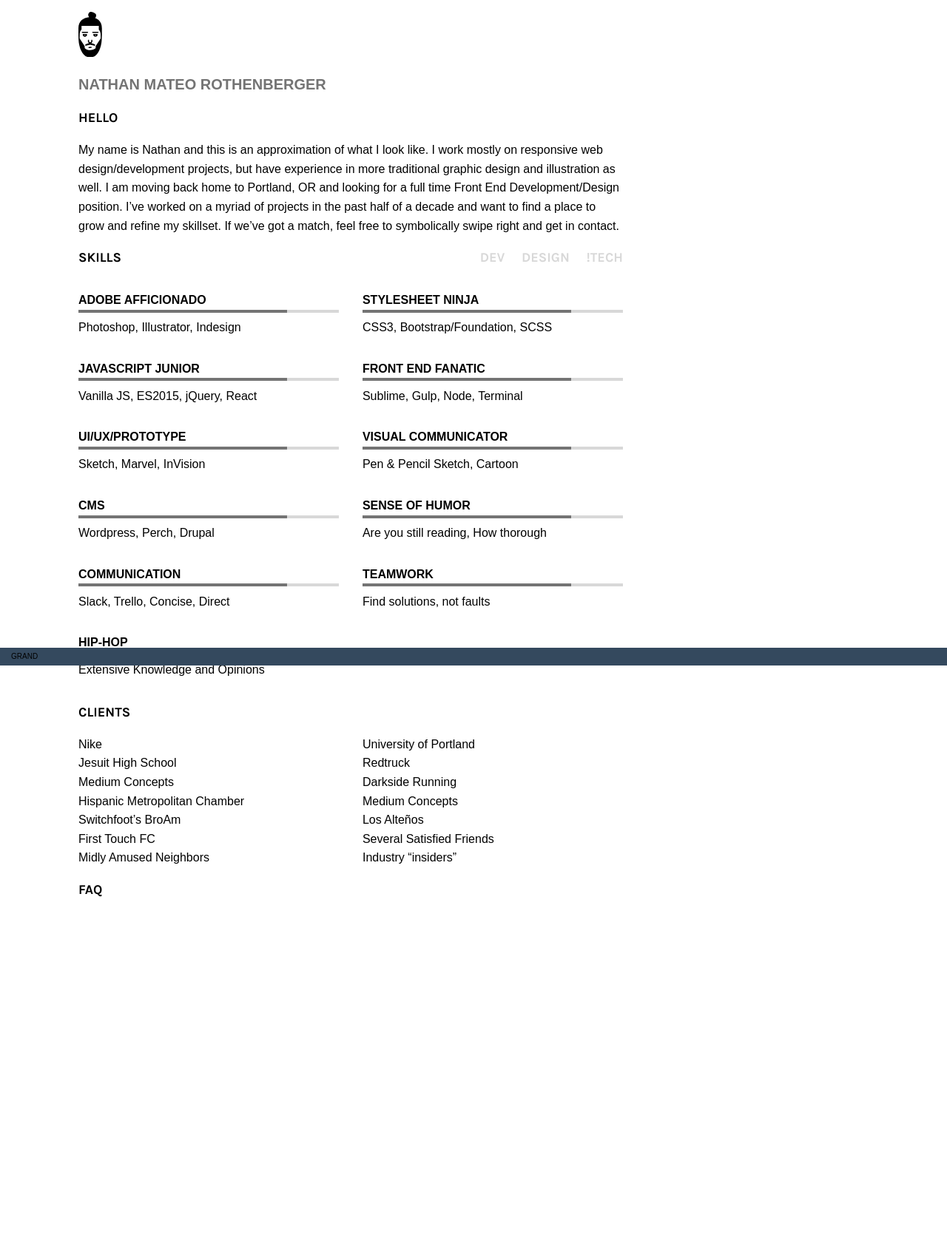
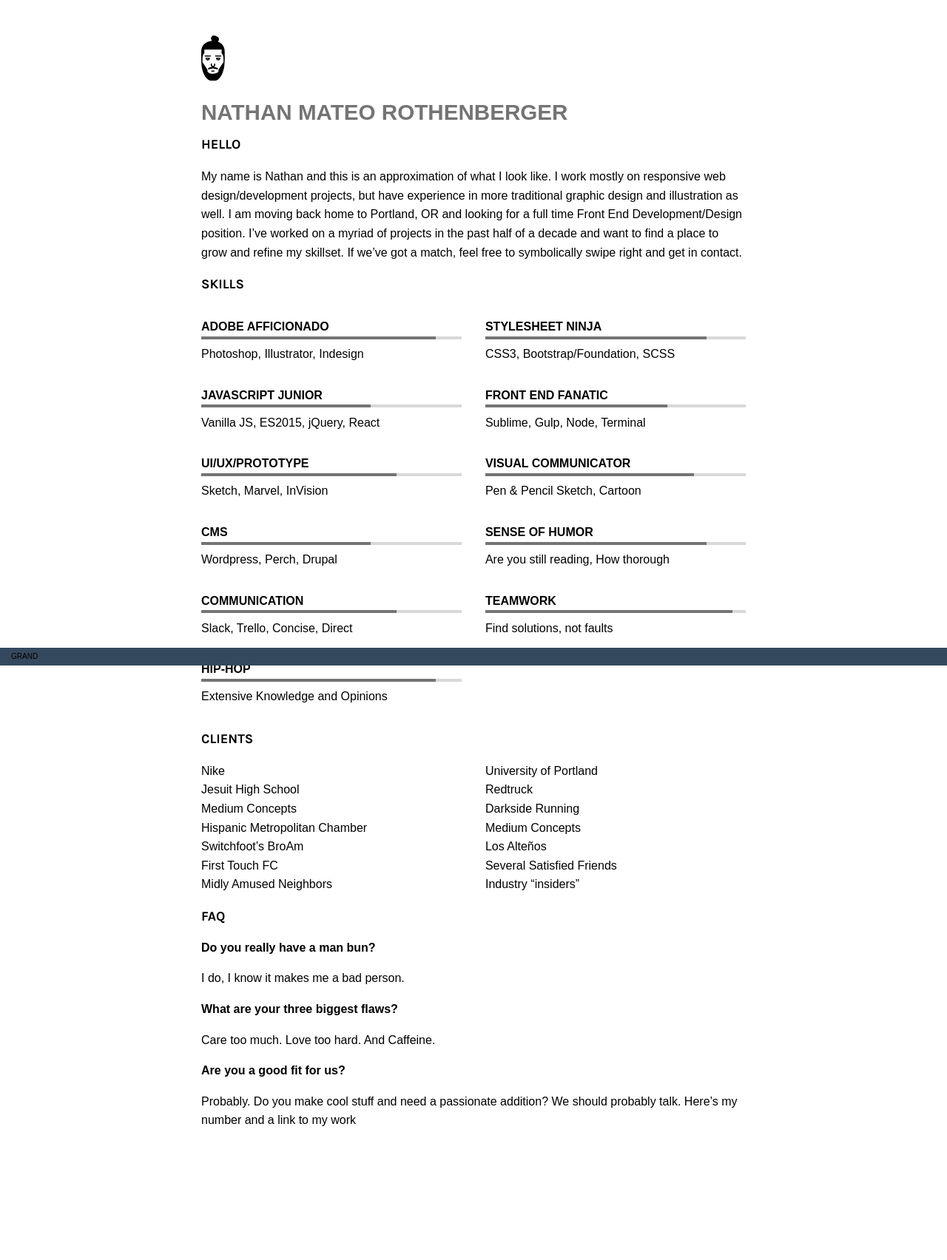
Before and after one commit to rttnbrgr/tales, a Jekyll site: the page built from resume.html, in a window 1280 px wide. Shown: the whole page at 74% size. Built offline with Jekyll 4.4.1, drawn with Linux system fonts in a browser that asks for light colours; nearby versions of some CDN libraries; Markdown is read by kramdown in place of the engine named in the settings; before the commit the page ends 1393 px from its top, so only the background shows below that.

Commit message:
Resume edits. Hide toggle behavior

```diff
--- /dev/null
+++ b/CNAME
@@ -0,0 +1 @@
+alleged-wave.surge.sh
--- a/_data/resume.yml
+++ b/_data/resume.yml
@@ -1,65 +1,87 @@
 skill-tags:
+- 'all'
 - 'dev'
 - 'design'
-- '!tech'
+- 'non'
 
 skills:
 - {
   title: Adobe Afficionado,
   level: 50,
-  details: 'Photoshop, Illustrator, Indesign'
+  hack: 18, # out of 20
+  details: 'Photoshop, Illustrator, Indesign',
+  tag: design
 }
 - {
   title: Stylesheet Ninja,
-  level: 50,
-  details: 'CSS3, Bootstrap/Foundation, SCSS'
+  level: 100,
+  hack: 17,
+  details: 'CSS3, Bootstrap/Foundation, SCSS',
+  tag: dev
 }
 - {
   title: Javascript Junior ,
-  level: 50,
-  details: 'Vanilla JS, ES2015, jQuery, React'
+  level: 20,
+  hack: 13,
+  details: 'Vanilla JS, ES2015, jQuery, React',
+  tag: dev
 }
 - {
   title: Front End Fanatic,
   level: 50,
-  details: 'Sublime, Gulp, Node, Terminal'
+  hack: 14,
+  details: 'Sublime, Gulp, Node, Terminal',
+  tag: dev
 }
 - {
   title: UI/UX/Prototype,
   level: 50,
-  details: 'Sketch, Marvel, InVision'
+  hack: 15,
+  details: 'Sketch, Marvel, InVision',
+  tag: design
 }
 - {
   title: Visual Communicator,
   level: 50,
-  details: 'Pen & Pencil Sketch, Cartoon'
+  hack: 16,
+  details: 'Pen & Pencil Sketch, Cartoon',
+  tag: design
 }
 - {
   title: CMS,
   level: 50,
-  details: 'Wordpress, Perch, Drupal'
+  hack: 13,
+  details: 'Wordpress, Perch, Drupal',
+  tag: dev
 }
 - {
   title: Sense of Humor,
   level: 50,
-  details: 'Are you still reading, How thorough'
+  hack: 17,
+  details: 'Are you still reading, How thorough',
+  tag: non
 }
 - {
   title: Communication,
   level: 50,
-  details: 'Slack, Trello, Concise, Direct'
+  hack: 15,
+  details: 'Slack, Trello, Concise, Direct',
+  tag: non
 }
 - {
   title: Teamwork,
   level: 50,
-  details: 'Find solutions, not faults'
+  hack: 19,
+  details: 'Find solutions, not faults',
+  tag: non
 }
 - {
   title: Hip-Hop,
   level: 50,
-  details: 'Extensive Knowledge and Opinions'
+  hack: 18,
+  details: 'Extensive Knowledge and Opinions',
+  tag: non
 }
-
 
 clients:
 - Nike
@@ -76,3 +98,11 @@
 - Several Satisfied Friends
 - Midly Amused Neighbors
 - Industry “insiders”
+
+faq:
+- { question: 'Do you really have a man bun?',
+    answer: 'I do, I know it makes me a bad person.' }
+- { question: 'What are your three biggest flaws?',
+    answer: 'Care too much. Love too hard. And Caffeine.' }
+- { question: 'Are you a good fit for us?',
+    answer: 'Probably. Do you make cool stuff and need a passionate addition? We should probably talk. Here’s my number and a link to my work' }
--- a/assets/css/3-modules/_modules-index.scss
+++ b/assets/css/3-modules/_modules-index.scss
@@ -54,7 +54,8 @@
 	h1 {
 		color: $grey-med;
 		margin-bottom: 0;
-		font-size: 1.25em;
+		font-size: 1.85em;
+		line-height: 1;
 		text-align: left;
 	}
 
@@ -76,9 +77,14 @@
 
 	@include bp(mama) {
 		margin-left: 6rem;
+		margin: 2em auto;
 		p { font-size: 1em; }
 	}
 
+}
+
+a.btn__new {
+	display: none;
 }
 
 // .skill__tag-header {
@@ -88,6 +94,7 @@
 	// h2 { position: relative;}
 
 	.tags {
+		display: none;
 		position: absolute;
 		right: 0;
 		top: 0;
@@ -106,6 +113,15 @@
 
 // }
 
+
+@for $i from 1 through 20 {
+	.skill__level--#{$i}::before {
+		background-color: pink;
+		width: calc( #{$i} * 5% );
+	}
+}
+
+
 .skill__container {
 	// DEBUG
 	// background-color: $box8;
@@ -113,6 +129,9 @@
 
 	.skill {
 		margin: 1rem 0;
+		&:gt(4) {
+			color: blue;
+		}
 	}
 
 
@@ -122,12 +141,23 @@
 		display: block;
 		margin: 0 0 .5rem 0;
 
-		&:before {
+		&::before {
 			content: "";
 			background-color: $grey-med;
-			@include size(80% 100%);
+			@include size(0 100%);
 			display: block;
+			// content: attr(data-skill);
+			// width: attr(data-skill);
 		}
+
+		// hacky width for 5% increments
+		@for $i from 1 through 20 {
+			&.skill__level--#{$i}::before {
+				width: calc( #{$i} * 5% );
+			}
+		}
+
+
 	}
 
 	.skill--text {
@@ -164,7 +194,7 @@
   	}
 	}
 
-	@include bp(mama) {
+	@include bp(baby) {
 
 
 		@include outer-container();
--- /dev/null
+++ b/assets/css/4-page/_sfp-article.scss
@@ -0,0 +1,147 @@
+//////////////////////////////////////////
+// Article
+
+.content {
+	padding: 3em 0;
+	clear: both;
+
+	// @768, set them to 1/2 ht and give space
+	@include bp(mama) {
+		min-height: 50%;
+		min-height: 50vh;
+		margin-bottom: 2em;
+	}
+}
+
+//////////////////////////////////////////
+// Cover Letter
+
+#sfp-cover-letter {
+	// do i need this
+	background-color: white;
+
+	.content-img {
+		position: relative;
+		display: block;
+		width: 100%;
+		padding: 0 2em;
+
+		svg {
+			fill: $blue1;
+			max-width: 100%;
+			height: 100%;
+		}
+	}
+
+	.content-text {
+		position: relative;
+		display: block;
+		width: 100%;
+	}
+
+	@include bp(mama) {
+
+		.content-img {
+			float: left;
+			width: 40%;
+			padding: 2em;
+			&.right { float: right; }
+			svg { height: 20em; }
+		}
+
+		.content-text {
+			width: 60%;
+			float: left;
+		}
+	}
+}
+
+//////////////////////////////////////////
+// Thank You Section
+
+#sfp-thanks {
+	background-color: $blue1;
+	// padding: 2em 0;
+	overflow: hidden;
+
+	h1 { color: white; }
+	p {
+		max-width: 46em;
+		a {
+			color: white;
+			&:hover { color: $blue2; }
+		}
+	}
+
+	// Thanks
+	.thanks {
+
+		margin-bottom: 0;
+		min-height: 0;
+
+		a.contact {
+			display: block;
+			font-weight: 400;
+			padding-bottom: 1em;
+			@extend %levitate;
+
+			i { margin-right: 0.4em; }
+
+			@include bp(baby) {
+				display: inline-block;
+				padding: 1em 2em;
+			}
+		}
+	}
+	// Video
+	.video {
+
+		// background-color: rgba(52,114,145, 0.4);
+		// padding: 3em 0;
+
+		@include display(flex);
+		@include flex-direction(column);
+	  @include justify-content(center);
+
+		position: relative;
+		max-width: 50em;
+		margin: -1em auto 3em;
+
+		@include bp(mama) {
+			// margin: -2em auto 3em;
+			// border: 6px solid $blue2;
+			padding: 0;
+			margin-top: 1em;
+			background-color: $blue2;
+
+			a.thanks-play {
+				color: $blue1;
+		 	 &:hover { color: white; }
+			}
+		}
+	}
+}
+
+.videoWrapper {
+	// position: relative;
+	padding-bottom: 56.25%; /* 16:9 */
+	padding-top: 1.6em; // change to ems
+	height: 0;
+	overflow: hidden;
+	@include transition(all .5s linear);
+	// this is how we hide it
+	&.curtains { padding: 0; }
+
+	iframe {
+		@include position(absolute, 0);
+		@include size(100%);
+	}
+}
+
+
+//////////////////////////////////////////
+// FAQ
+
+#sfp-faw {
+	// nothing?
+}
--- /dev/null
+++ b/assets/css/4-page/_sfp-base.scss
@@ -0,0 +1,113 @@
+// Lato
+@import url(http://fonts.googleapis.com/css?family=Lato:300,400,700);
+$sfp-font-family: 'lato', helvetica-neue, sans-serif;
+
+// COLORS
+$blue1: #5dbce6; // light blue
+$blue2: #347291; // dark blue
+
+%levitate {
+	@include transform( translatey(9%) );
+	&:hover { @include transform( translatey(0%) ); }
+}
+
+// The wrapper bg
+.sfp-wrapper {
+	// stretch the wrapper on small screens
+	@include position(absolute, 0 0 -25% 0);
+
+	// this is all for the slide movement
+	z-index: 9999;
+	@include transform( translatex(100%) );
+	@include transition(all .5s ease-out);
+	&.slide { @include transform( translatex(0%) ); }
+
+	// switch back to screen size at 480
+	@include bp(baby) { @include position(absolute, 0); }
+
+	// debug
+	background-color: pink;
+	// background-color: white;
+
+	// mutltiple backgrounds stuff
+	&:after, &:before {
+		content: "";
+	  @include position(absolute, 0);
+	  z-index: -1;
+	}
+
+	// the gradient
+	&:after {
+		@include background-image( linear-gradient(0deg, rgba(93, 188, 230, 0.4) 0%, rgba(52, 114, 145, 0.9) 100%) );
+	}
+
+	// the mountains
+	&:before {
+		background-image: url("/assets/img/sfp-bg.jpeg") ;
+  	background-position: center bottom;
+  	background-repeat: no-repeat;
+  	background-size: cover;
+  	// fix for iOS scrolling issue
+  	@include bp(papa) { background-attachment: fixed; }
+	}
+}
+
+// TYPOGRAPHY
+.sfp-wrapper {
+	font-family: $sfp-font-family;
+	font-weight: 400;
+	line-height: 2;
+	text-align: center;
+
+	a {
+		@include transition(all .25s ease-in-out);
+		text-decoration: none;
+		color: $blue2;
+		// display: block;
+		&:hover { color: white; }
+
+		// hero & video play only
+		&.big-link {
+			font-weight: 300;
+			font-size: 3.5em;
+			@extend %levitate;
+		}
+
+	}
+
+	p {
+		max-width: 34em;
+		margin-left: auto;
+		margin-right: auto;
+		color: $blue2;
+		padding-right: 1em;
+		padding-left: 1em;
+
+		// FAQ section
+		a {
+			color: $blue1;
+			&:hover { color: $blue2; }
+		}
+	}
+
+	h1 {
+	  margin: 1.5em auto 1em;
+	  // this is for the disclaimer
+	  max-width: 33em;
+	  font-size: 1em;
+		font-weight: 700;
+	  text-transform: uppercase;
+	  letter-spacing: 2px;
+	  color: $blue1;
+	  padding-right: 0 1em;
+	}
+
+	h2 {
+		font-weight: 300;
+		font-size: 3em;
+		letter-spacing: 0;
+		color: white;
+		margin-bottom: 0;
+	}
+
+}
--- /dev/null
+++ b/assets/css/4-page/_sfp-bolt.scss
@@ -0,0 +1,50 @@
+//////////////////////////////////////////
+// Lighting Bolt Logo
+
+
+$logo-color:          white;
+$logo-size:           10em;
+$logo-vert:           10%;
+$logo-hor:            45%;
+$border-transparent:  solid transparent;
+$border-ht-ration:    5.5;
+$border-wd-ration:    2.3;
+
+.logo {
+  position: relative;
+  display: block;
+  margin: 0 auto;
+  border-radius: 50%;
+  background-color: transparent;
+
+  @include size($logo-size);
+  border: ($logo-size/25) solid $logo-color;
+  @include transition(all .25s ease-in-out);
+
+  &:hover, &:focus, &:active {
+  	@include transform(rotate(45deg));
+    background-color: $blue2;
+  }
+
+  &:after, &:before {
+    content: "";
+    position: absolute;
+    @include transform( skew(-5deg, -10deg) );
+  }
+
+  &:before {
+    right:          $logo-hor;
+    top:            $logo-vert;
+    border:         0em $border-transparent;
+    border-right:   $logo-size/$border-ht-ration solid $logo-color;
+    border-top:     $logo-size/$border-wd-ration $border-transparent;
+  }
+
+  &:after {
+    left:           45%;
+    bottom:         10%;
+    border: 				0em $border-transparent;
+    border-left: 		$logo-size/$border-ht-ration solid $logo-color;
+    border-bottom: 	$logo-size/$border-wd-ration $border-transparent;
+  }
+}
--- /dev/null
+++ b/assets/css/4-page/_sfp-hero.scss
@@ -0,0 +1,19 @@
+//////////////////////////////////////////
+// Hero
+
+
+#sfp-hero {
+	text-align: center;
+	display: block;
+	min-height: 100%;
+	min-height: 100vh;
+	padding: 5em 0 3em;
+	position: relative;
+
+	@include display(flex);
+	@include flex-direction(column);
+  @include justify-content(center);
+
+  p { color: white; }
+  h1 { color: $blue2; }
+}
--- /dev/null
+++ b/assets/css/4-page/_sfp-index.scss
@@ -0,0 +1,23 @@
+
+
+// Bits & Body & Type
+@import "sfp-base";
+// Lighting Bolt Logo
+@import "sfp-bolt";
+// Hero
+@import "sfp-hero";
+// Special links; only the go back link
+@import "sfp-links";
+// Article
+@import "sfp-article";
+// Thanks & Video
+@import "sfp-article2";
+
+
+// DEBUG
+
+body {
+	// background-color: coral;
+}
+
+// .content:nth-child(even) { background-color: #f9f9f9; }
--- /dev/null
+++ b/assets/css/4-page/_sfp-links.scss
@@ -0,0 +1,21 @@
+//////////////////////////////////////////
+// Special links
+
+a.sfp-toggle-link {
+	font-weight: 300;
+	font-size: 1em;
+	text-transform: uppercase;
+	color: white;
+	text-decoration: none;
+	@include position(fixed, 1em 1em null null);
+
+	> i { margin-left: 0.5em; }
+	&:hover {
+		// text-decoration: underline;
+		color: $blue2;
+	}
+
+	@include bp(mama) {
+		right: 2em;
+	}
+}
--- a/assets/css/hyde.scss
+++ b/assets/css/hyde.scss
@@ -14,20 +14,14 @@
 @import "0-hyde/syntax";
 @import "0-hyde/hyde";
 
-
-/*
- *
- * Tools
- *
- */
-
 // Bourbon
 @import "1-tools/bourbon/bourbon";
-
-
-
 
 svg.avatar {
 	@include size(auto);
 	max-height: 11em;
 }
+
+iframe {
+	max-width: 100%;
+}
--- /dev/null
+++ b/assets/css/sfp.scss
@@ -0,0 +1,8 @@
+---
+---
+
+// Tools
+@import "1-tools/tools-index";
+@import "2-base/base-index";
+// SFP
+@import "4-page/sfp-index";
--- a/includes/job/resume/intro.html
+++ /dev/null
@@ -1,5 +0,0 @@
-<h1>NATHAN MATEO ROTHENBERGER</h1>
-
-<em>HELLO</em>
-
-<p>My name is Nathan and this is an approximation of what I look like. I work mostly on responsive web design/development projects, but have experience in more traditional graphic design and illustration as well. I am moving back home to Portland, OR and looking for a full time Front End Development/Design position. I&#8217;ve worked on a myriad of projects in the past half of a decade and want to find a place to grow and refine my skillset. If we&#8217;ve got a match, feel free to symbolically swipe right and get in contact.</p>
--- a/job/sfp.html
+++ b/job/sfp.html
@@ -1,9 +1,8 @@
 ---
-<!-- layout: 	default-sfp -->
 title: 		Welcome
 ---
 
-{% include head.html %}
+{% include job/sfp/head.html %}
 
 <body>
 
--- a/resume.html
+++ b/resume.html
@@ -9,15 +9,15 @@
 <div class="size-testr"></div>
 <!-- inject stuff in here -->
 <div class="content__wrapper">
-	{% include svg/avi.html %}
+	<a href='{{site.baseurl}}'>{% include svg/avi.html %}</a>
 	{% include job/resume/intro.html %}
 
 	<!-- <div class="skill__tag-header"> -->
 		<h2 class="relative">Skills
 			<div class="tags">
-				<span class="skill-tag skill__tag">Dev</span>
-				<span class="skill-tag skill__tag">Design</span>
-				<span class="skill-tag skill__tag">!tech</span>
+			{% for tag in site.data.resume.skill-tags %}
+				<span class="skill-tag skill__tag js-skill-{{tag}}">{{tag}}</span>
+			{% endfor %}
 			</div>
 		</h2>
 	<!-- </div> -->
@@ -25,12 +25,13 @@
 	<div class="skill__container">
 
 		{% for skill in site.data.resume.skills %}
-		<div class="skill">
+		<div class="skill js-skill-{{skill.tag}}">
 			<span class="skill__title skill--text">{{skill.title}}</span>
-			<span class="skill__bar" data-skill="{{skill.level}}"></span>
+			<span class="skill__bar skill__level--{{skill.hack}}"  data-skill="{{skill.level}}"></span>
 			<span class="skill__details skill--text">{{skill.details}}</span>
 		</div>
 		{% endfor %}
+		<a href="#" class="btn__new js-showSkills">Show More Skills</a>
 
 	</div>
 
@@ -42,6 +43,11 @@
 	</ul>
 
 	<h2>FAQ</h2>
+	{% for q in site.data.resume.faq %}
+		<strong>{{q.question}}</strong>
+		<p>{{q.answer}}</p>
+	{% endfor %}
+
 </div>
 
 
```
Also changed, not shown: other parts of resume.html (+0 -4 lines), _includes/job/sfp/head.html (added, +26 -0 lines), CHANGELOG.md, assets/css/4-page/_sfp-article2.scss (added).
